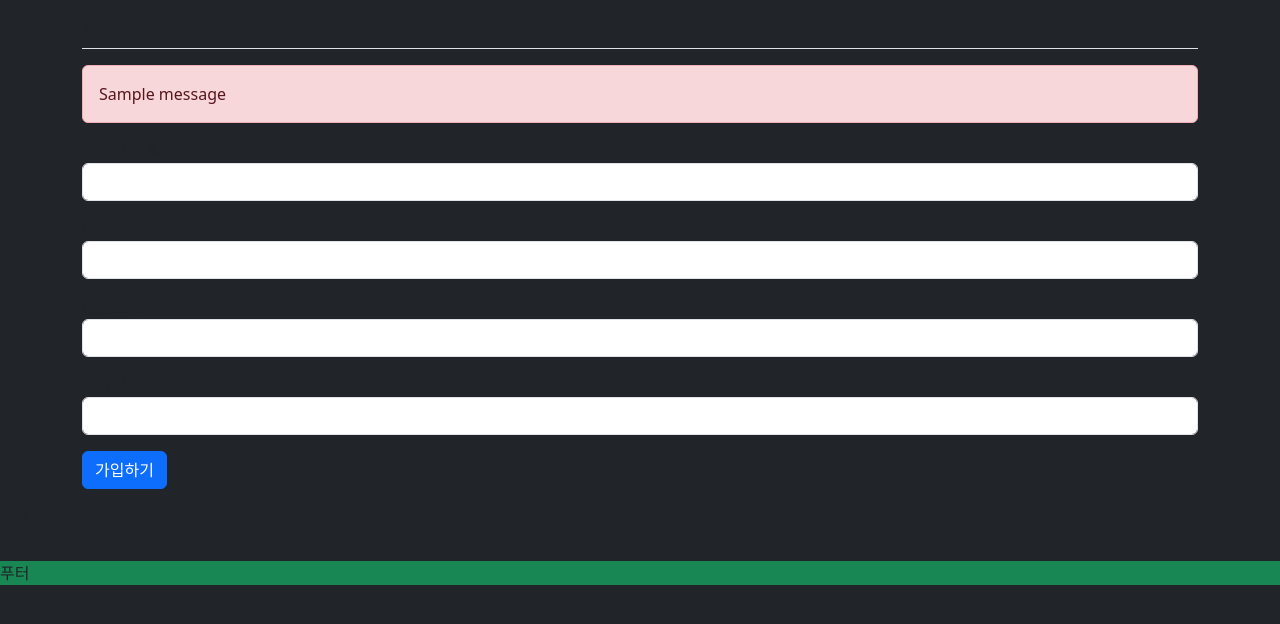
After one commit to lhj8-8/interior_lhj, a Flask app: page /auth/signup/ in a window 1280 px wide. The commit adds this page. Shown: the top 624 px of the page. Run offline with Flask 3, Linux system fonts and the light colour scheme; tables that the repository leaves empty hold one stand-in row (values such as "Sample post"); one stand-in notice (Sample message) is shown; parts of the project's set-up code (start-up, migrations or seed data) failed here and were passed over; some libraries are stand-ins or nearby versions.

Commit message:
20250926_morning

```diff
--- a/sprout/__init__.py
+++ b/sprout/__init__.py
@@ -17,7 +17,8 @@
     from . import models
 
     # 블루 프린트 등록
-    from.views import main_views
+    from.views import main_views, auth_views
     app.register_blueprint(main_views.bp)
+    app.register_blueprint(auth_views.bp)
 
     return app
--- a/sprout/auth/signup.html
+++ /dev/null
@@ -1,4 +0,0 @@
-{% extends 'base.html' %}
-{% block style %}
-
-{% endblock %}
--- /dev/null
+++ b/sprout/forms.py
@@ -0,0 +1,25 @@
+from flask_wtf import FlaskForm
+from flask_wtf.file import FileField, FileAllowed
+from wtforms.fields.simple import StringField, TextAreaField, PasswordField, EmailField
+from wtforms.validators import DataRequired, Length, EqualTo, Email
+
+
+class QuestionForm(FlaskForm):
+    subject=StringField('제목',validators=[DataRequired('제목은 필수 입력 항목입니다.')])
+    content=TextAreaField('내용',validators=[DataRequired('내용은 필수 입력 항목입니다.')])
+    image = FileField('이미지 업로드', validators=[FileAllowed(['jpg','png','jpeg', 'gif'])])
+
+class AnswerForm(FlaskForm):
+    content=TextAreaField('내용',validators=[DataRequired('내용은 필수 입력 항목 입니다.')])
+
+#회원 가입 폼
+class UserCreateForm(FlaskForm):
+    username = StringField('사용자이름',validators=[DataRequired(), Length(min=3, max=25)])
+    password1 = PasswordField('비밀번호',validators=[DataRequired(), EqualTo('password2', message='비밀번호가 일치하지 않습니다.')])
+    password2 = PasswordField('비밀번호 확인',validators=[DataRequired()])
+    email=EmailField('이메일', validators=[DataRequired(), Email()])
+
+#로그인 폼
+class UserLoginForm(FlaskForm):
+    username=StringField('사용자이름', validators=[DataRequired(), Length(min=3, max=25)])
+    password=PasswordField('비밀번호', validators=[DataRequired()])
--- /dev/null
+++ b/sprout/templates/auth/signup.html
@@ -0,0 +1,30 @@
+{% extends 'base.html' %}
+{% block style %}
+    <div class="container">
+        <h5 class="my-3 border-bottom pb-2">회원 가입</h5>
+        <form method="post">
+            {% include 'form_errors.html' %}
+            <div class="mb-3">
+                <label for="username">사용자 이름</label>
+                <input type="text" name="username" id="username" class="form-control"
+                       value="{{ form.username.data or '' }}">
+            </div>
+            <div class="mb-3">
+                <label for="password1">비밀번호</label>
+                <input type="password" name="password1" id="password1" class="form-control"
+                       value="{{ form.password1.data or '' }}">
+            </div>
+            <div class="mb-3">
+                <label for="password2">비밀번호</label>
+                <input type="password" name="password2" id="password2" class="form-control"
+                       value="{{ form.password2.data or '' }}">
+            </div>
+            <div class="mb-3">
+                <label for="email">이메일</label>
+                <input type="email" name="email" id="email" class="form-control"
+                       value="{{ form.email.data or '' }}">
+            </div>
+            <button type="submit" class="btn btn-primary">가입하기</button>
+        </form>
+    </div>
+{% endblock %}
--- a/sprout/templates/base.html
+++ b/sprout/templates/base.html
@@ -11,9 +11,11 @@
 
     <title>Interior web</title>
 </head>
-<body>
+<body class="bg-dark">
 <!-- header -->
-<div class="container-fluid bg-primary" style="height:70px;">헤더</div>
+<div class="header container-fluid p-3">
+    <p>헤더</p>
+</div>
    <!--네비게이션바-->
 {#    {% include 'navbar.html' %}#}
 
@@ -25,7 +27,9 @@
 <!--기본 템플릿 안에 삽입될 내용 end-->
 
 <!-- footer -->
-<div class="container-fluid bg-success" style="height:350px;">푸터</div>
+<div class="footer bg-success">
+    <p>푸터</p>
+</div>
 
 <!--bootstrap js cdn-->
 <script src="https://cdn.jsdelivr.net/npm/bootstrap@5.3.8/dist/js/bootstrap.bundle.min.js
--- /dev/null
+++ b/sprout/templates/form_errors.html
@@ -0,0 +1,23 @@
+<!--필드 오류-->
+{{ form.csrf_token }}
+<!--오류표시 start-->
+{% if form.errors %}
+    <div class="alert alert-danger" role="alert">
+        {% for field, errors in form.errors.items() %}
+            <strong>{{ form[field].label }}</strong>
+            <ul>
+                {% for error in errors %}
+                    <li>{{ error }}</li>
+                {% endfor %}
+            </ul>
+        {% endfor %}
+    </div>
+{% endif %}
+<!--오류표시 end-->
+
+<!--flash 오류-->
+{% for message in get_flashed_messages() %}
+    <div class="alert alert-danger" role="alert">
+        {{ message }}
+    </div>
+{% endfor %}
--- a/sprout/templates/main.html
+++ b/sprout/templates/main.html
@@ -5,11 +5,11 @@
 
 {% block content %}
 <!-- section_1 -->
-<div class="section_1"></div>
+<div class="section_1 container-fluid"></div>
 <div class="section_tb"></div>
 
 <!-- section_2 -->
-<div class="section_2"></div>
+<div class="section_2 container-fluid"></div>
 
 <!-- suvslide -->
 <div class="suvslide"></div>
--- /dev/null
+++ b/sprout/views/auth_views.py
@@ -0,0 +1,73 @@
+import functools
+
+from flask import Blueprint, request, redirect, url_for, flash, render_template, session, g
+from werkzeug.security import generate_password_hash, check_password_hash
+
+from sprout import db
+from sprout.forms import UserCreateForm, UserLoginForm
+from sprout.models import User
+
+bp=Blueprint('auth', __name__, url_prefix='/auth')
+
+@bp.route('/signup/', methods=['GET', 'POST'])
+def signup():
+    form = UserCreateForm()
+    if request.method == 'POST' and form.validate_on_submit():
+        user = User.query.filter_by(username=form.username.data).first()
+        if not user:
+            user = User(username=form.username.data,
+                        password=generate_password_hash(form.password1.data),
+                        email=form.username.data)
+            db.session.add(user)
+            db.session.commit()
+            return redirect(url_for('main.index'))
+        else:
+            flash('이미 존재하는 사용자입니다.')
+    return render_template('auth/signup.html', form=form)
+
+@bp.route('/login/', methods=['GET', 'POST'])
+def login():
+    form = UserLoginForm()
+    if request.method == 'POST' and form.validate_on_submit():
+        errormsg = None
+        user = User.query.filter_by(username=form.username.data).first()
+        if not user:
+            errormsg = '존재하지 않는 사용자입니다.'
+        elif not check_password_hash(user.password, form.password.data):
+            errormsg = '비밀번호가 올바르지 않습니다.'
+        if errormsg is None:
+            session.clear()
+            session['user_id'] = user.id
+            _next = request.args.get('next', '')  # next 파라미터 전달
+            if _next:
+                return redirect(_next)
+            else:
+                return redirect(url_for('main.index'))
+        else:
+            flash(errormsg)
+    return render_template('auth/login.html',form=form)
+
+#라우팅 함수보다 먼저 실행하는 함수(요청 처리 들어오기 전에 먼저 실행)
+@bp.before_app_request
+def load_logged_in_user():
+    user_id = session.get('user_id')
+    if user_id is None:
+        g.user = None
+    else:
+        g.user=User.query.get(user_id)  #g: 플라스크의 컨텍스트 변수. 요청->응답 과정에서 유효
+
+#로그아웃
+@bp.route('/logout/')
+def logout():
+    session.clear()
+    return redirect(url_for('main.index'))
+
+#login_required 데코레이터 함수 (데코레이트: 반복될 때 활용)
+def login_required(view):
+    @functools.wraps(view)
+    def wrapped_view(*args, **kwargs):
+        if g.user is None:
+            _next = request.url if request.method == 'GET' else ''
+            return redirect(url_for('auth.login', next=_next))
+        return view(*args, **kwargs)
+    return wrapped_view
```
Also changed, not shown: sprout/static/main.css (+11 -2 lines), sprout/templates/auth/login.html (renamed from sprout/auth/login.html), sprout/views/order_views.py (added), sprout/views/product_views.py (added), sprout/views/user_views.py (added).
